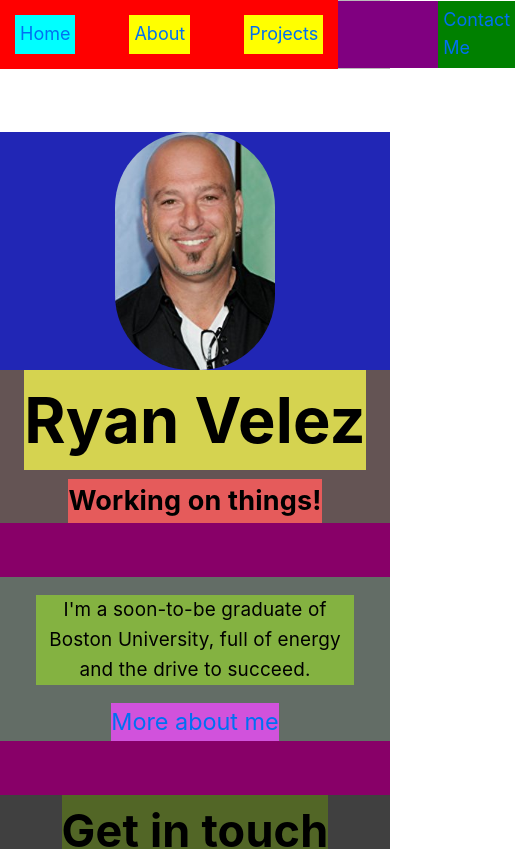
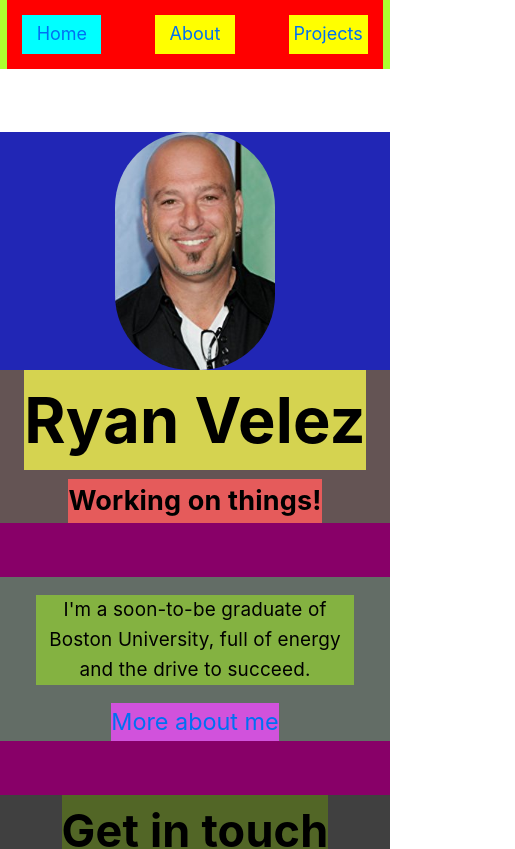
Before and after one commit to ryanv249/ryanv249.me, a Next.js app: page / in a window 390 px wide. Shown: the top 849 px of the page, 515 px wide, since content can reach past the window. Built offline with nearby package versions, Linux system fonts and the light colour scheme.

Commit message:
added margin to footer and starter navbar responsiveness. removed calls to generic wrappers from navbar and footer links, found simpler solution.

```diff
--- a/components/layout.module.css
+++ b/components/layout.module.css
@@ -1,11 +1,3 @@
-.about{
-    max-width: 36rem;
-    padding: 0 1vw;
-    margin: 3rem auto 6rem;
-    background-color: rgb(8, 1, 7);
-}
-
-
 
 
 /* home styles ~~~~~~~~~~~~~~~~~~~~~~~~~~~~~~~~~~~~~~~~~~~~~~~~~~~~~~~~~~~~~
@@ -288,7 +280,7 @@
       grid-template-columns: repeat(2, 1fr);
       gap: 0.75rem 5rem;
     }
-  }
+}
 
 .aboutIcons div{
     background-color: rgb(35, 132, 132);
--- a/components/wrappers.js
+++ b/components/wrappers.js
@@ -2,9 +2,7 @@ import styles from './layout.module.css';
 import utilStyles from '../styles/utils.module.css';
 import { IconContext } from 'react-icons'
 
-// generic wrappers
-// they are called by more specific wrappers to reduce repeating lines
-
+// generic wrappers to reduce repeated lines
 export function TextContainer({ children }){
     return(
         <div className ={utilStyles.textContainer}>
@@ -51,9 +49,7 @@ export function NavPages({ children }){
 // highlight link to current page   linkTo - destination page   currPage - page being displayed
 export function NavLink({ linkTo, currPage, children }){
     return(
-        <div
-        className ={utilStyles.navLink + ' ' + utilStyles.linkContainer}
-        style = {linkTo === currPage ? {backgroundColor: 'cyan'} : {}}>
+        <div className ={utilStyles.navLink} style = {linkTo === currPage ? {backgroundColor: 'cyan'} : {}}>
             {children}
         </div>
     );
@@ -105,7 +101,7 @@ export function FootPages({ children }){
 
 export function FootLink({ children }){
     return(
-        <div className ={utilStyles.footLink + ' ' + utilStyles.linkContainer}>
+        <div className ={utilStyles.footLink}>
             {children}
         </div>
     );
--- a/styles/utils.module.css
+++ b/styles/utils.module.css
@@ -89,12 +89,28 @@
 .navLink{
     background-color: yellow;
     padding: 5px;
+    text-align: center;
 }
 
 .navContactBox{
     background-color: purple;
     display: flex;
     padding-left: 100px;
+}
+
+/* swap navbar to tablet format */
+@media screen and (max-width: 679px) {
+    .navContainer{
+        grid-template-columns: 1fr;
+    }
+
+    .navPagesBox{
+        justify-content: center;
+    }
+
+    .navContactBox {
+      display: none;
+    }
 }
 
 .navContact{
@@ -117,7 +133,7 @@
 
 .footContainer p {
     background-color: brown;
-    margin: 0;
+    margin: 0rem 0rem 1rem 0rem;
 }
 
 .footPagesBox{
@@ -137,6 +153,7 @@
 .footLink{
     /* background-color: inherit; */
     background-color: rgb(211, 136, 136);
+    text-align: center;
 }
 
 .footContactBox{
```
